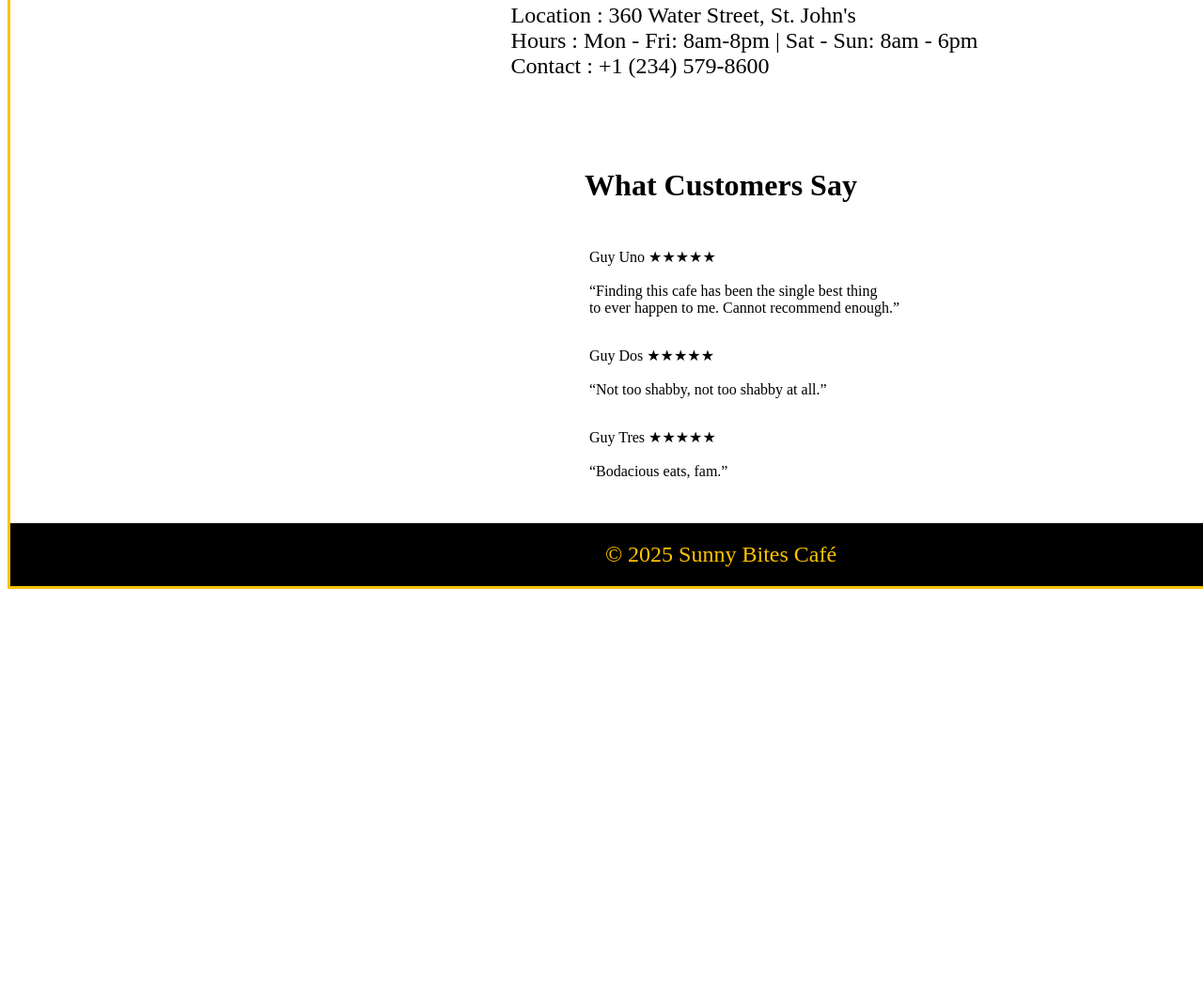
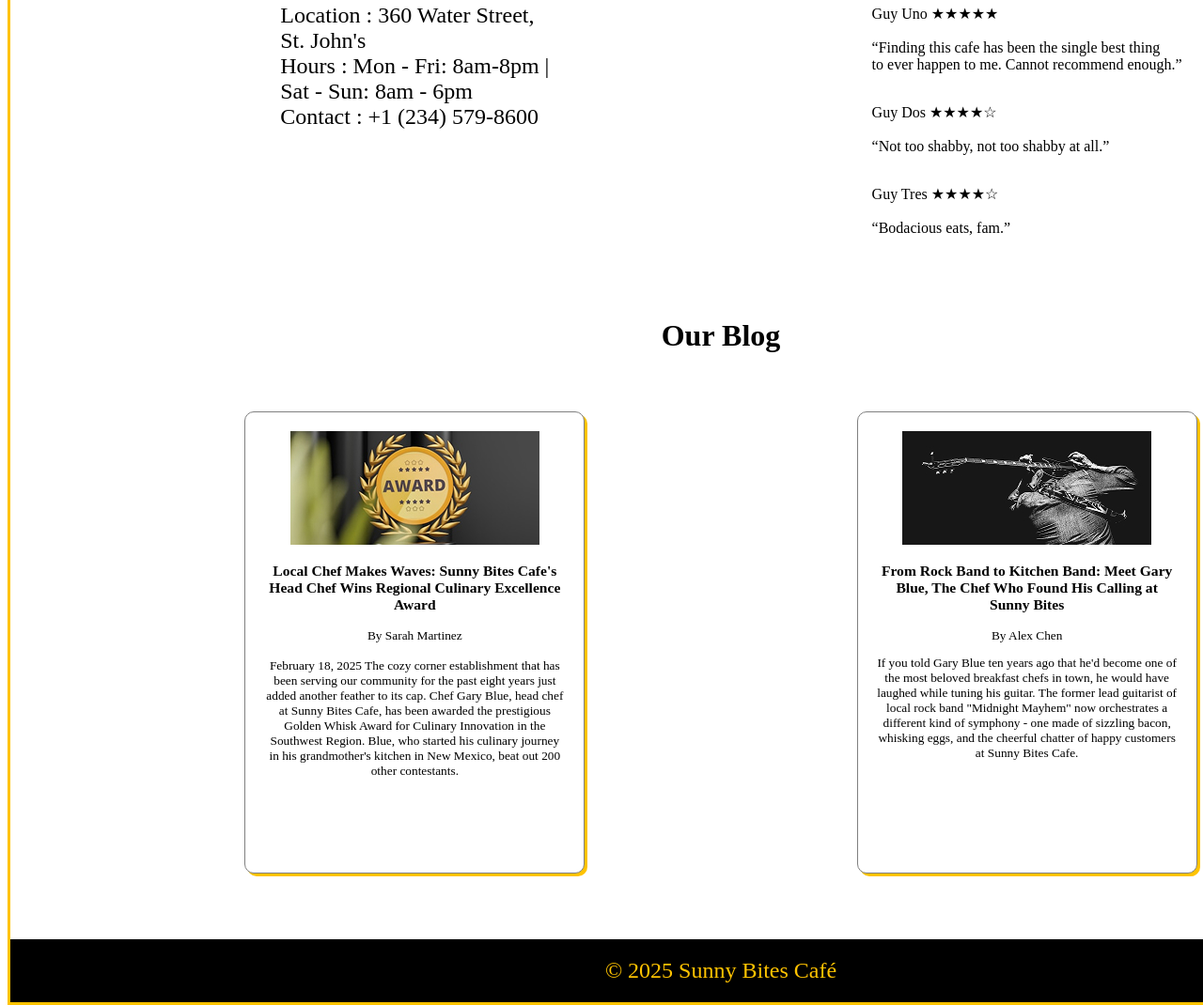
Before and after one commit to MikeBarney88/michael_joey_sprint1, a plain HTML site: page pages/index.html in a window 1280 px wide. Shown: the part 787-1857 px from the top of the page at 94% size. Before the commit the page ends 1422 px from the top, so only its background shows below. Drawn offline with Linux system fonts and the light colour scheme; a web font is replaced by a local one.

Commit message:
alot_changes

```diff
--- a/pages/index.html
+++ b/pages/index.html
@@ -7,17 +7,12 @@ Date: Feb 17 -
 <!DOCTYPE html>
 <html lang="en">
   <head>
-    <meta charset="UTF-8" />
-    <meta name="viewport" content="width=device-width, initial-scale=1.0" />
+    <meta charset="UTF-8">
+    <meta name="viewport" content="width=device-width, initial-scale=1.0">
     <title>Sunny Bites Café</title>
-    <link rel="stylesheet" href="../styles/index.css" />
-    <link
-      href="https://fonts.googleapis.com/css?family=Jacques Francois"
-      rel="stylesheet"
-      />
-    <link href='https://fonts.googleapis.com/css?family=Jaldi'
-    rel='stylesheet'
-      />
+    <link rel="stylesheet" href="../styles/index.css">
+    <link href="https://fonts.googleapis.com/css?family=Jacques Francois" rel="stylesheet">
+    <link href='https://fonts.googleapis.com/css?family=Jaldi' rel='stylesheet'>
 
     <!-- <script src=""></script>  -->
 
@@ -27,7 +22,7 @@ Date: Feb 17 -
       <div class="grid-header">
         <header>
           <img src="../images/Banner.jpg"
-          alt="our cafe" />
+          alt="our cafe from upsplash">
         </header>
       </div>
 
@@ -53,9 +48,9 @@ Date: Feb 17 -
       </div>
 
       <div class="grid-visitustxt">
-        <p class="font">Location : 360 Water Street, St. John's
+        <p class="font">Location : 360 Water Street,<br> St. John's
           <br>
-        Hours : Mon - Fri: 8am-8pm  |  Sat - Sun: 8am - 6pm
+        Hours : Mon - Fri: 8am-8pm  | <br> Sat - Sun: 8am - 6pm
         <br>
         Contact : +1 (234) 579-8600</p>
       </div>
@@ -70,21 +65,44 @@ Date: Feb 17 -
         “Finding this cafe has been the single best thing
         <br>to ever happen to me. Cannot recommend enough.”</p>
         <p>
-          Guy Dos &starf;&starf;&starf;&starf;&starf;
+          Guy Dos &starf;&starf;&starf;&starf;&star;
           <br>
           <br>
           “Not too shabby, not too shabby at all.”
         </p>
         <p>
-          Guy Tres &starf;&starf;&starf;&starf;&starf;
+          Guy Tres &starf;&starf;&starf;&starf;&star;
           <br>
           <br>
           “Bodacious eats, fam.”
         </p>
       </div>
+
+      <div class="grid-blog">
+        <h1>Our Blog</h1>
+      </div>
+
+      <div class="grid-item grid-blog1">
+        <img src="../images/award.jpg" alt="from upsplash">
+        <h3>Local Chef Makes Waves: Sunny Bites Cafe's Head Chef Wins Regional Culinary Excellence Award</h3>
+
+        <p>
+          By Sarah Martinez
+          <br>
+          <br>
+          February 18, 2025
+          The cozy corner establishment that has been serving our community for the past eight years just added another feather to its cap. Chef Gary Blue, head chef at Sunny Bites Cafe, has been awarded the prestigious Golden Whisk Award for Culinary Innovation in the Southwest Region.
+          Blue, who started his culinary journey in his grandmother's kitchen in New Mexico, beat out 200 other contestants.
+        </p>
+      </div>
+      <div class="grid-item grid-blog2">
+        <img src="../images/rockout.jpg" alt="from Upsplash">
+        <h3>From Rock Band to Kitchen Band: Meet Gary Blue, The Chef Who Found His Calling at Sunny Bites</h3>
+        <p>By Alex Chen </p>
+        <p>If you told Gary Blue ten years ago that he'd become one of the most beloved breakfast chefs in town, he would have laughed while tuning his guitar. The former lead guitarist of local rock band "Midnight Mayhem" now orchestrates a different kind of symphony - one made of sizzling bacon, whisking eggs, and the cheerful chatter of happy customers at Sunny Bites Cafe.</p>
+      </div>
+
         </main>
-
-
 
       <footer>
         © 2025 Sunny Bites Café
--- a/styles/index.css
+++ b/styles/index.css
@@ -84,7 +84,7 @@ a:hover {
 
 .grid-visitus {
   display: grid;
-  grid-column: 2 / 5;
+  grid-column: 2 / 3;
   grid-row: 5 / 6;
   justify-content: center;
   padding-top: 50px;
@@ -92,10 +92,9 @@ a:hover {
 
 .grid-visitustxt {
   display: grid;
-  grid-column: 2 / 5;
+  grid-column: 2 / 3;
   grid-row: 6 / 7;
   justify-content: center;
-  padding-left: 50px;
 }
 
 .font {
@@ -105,19 +104,58 @@ a:hover {
 
 .grid-review {
   display: grid;
-  grid-column: 2 / 5;
-  grid-row: 7 / 8;
+  grid-column: 3 / 6;
+  grid-row: 5 / 6;
   justify-content: center;
   padding-top: 50px;
 }
 
 .grid-reviewtxt {
   display: grid;
-  grid-column: 2 / 5;
-  grid-row: 8 / 9;
+  grid-column: 3 / 6;
+  grid-row: 6 / 7;
   justify-content: center;
   padding-top: 10px;
-  padding-left: 50px;
+}
+
+.grid-blog {
+  display: grid;
+  grid-column: 2 / 5;
+  grid-row: auto;
+  justify-content: center;
+  padding-top: 50px;
+}
+
+.grid-item {
+  border: 1px groove grey;
+  border-radius: 10px;
+  box-shadow: 3px 3px #ffc300;
+  margin: auto;
+  margin: 40px;
+}
+
+.grid-blog1 {
+  grid-column: 2 / 3;
+  grid-row: auto;
+  text-align: center;
+  justify-content: center;
+  border-radius: 10px;
+  width: 320px;
+  height: 450px;
+  padding: 20px;
+  font-size: smaller;
+}
+
+.grid-blog2 {
+  grid-column: 4 / 5;
+  grid-row: auto;
+  text-align: center;
+  justify-content: center;
+  border-radius: 10px;
+  width: 320px;
+  height: 450px;
+  padding: 20px;
+  font-size: smaller;
 }
 
 footer {
--- a/styles/ordering.css
+++ b/styles/ordering.css
@@ -66,6 +66,12 @@ a:hover {
   text-decoration: none;
 }
 
+.grid-form {
+  display: grid;
+  grid-column: 2/5;
+  grid-row: auto;
+}
+
 footer {
   display: grid;
   grid-column: 1/-1;
```
Also changed, not shown: pages/Index1.html (added, +99 -0 lines), pages/menu.html (+5 -7 lines), pages/ordering.html (+2 -1 lines), images/award.jpg (added), images/rockout.jpg (added), notes/notes.txt.
